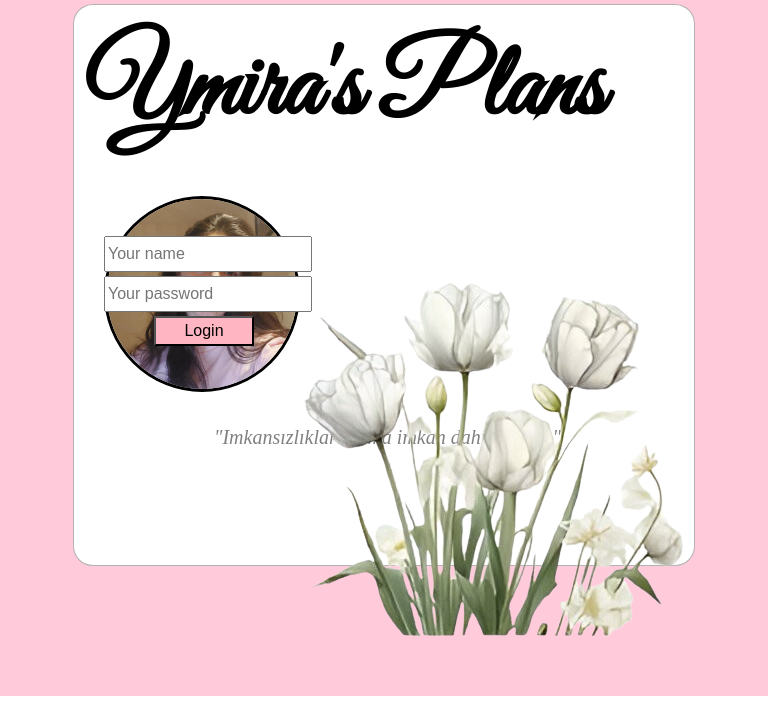
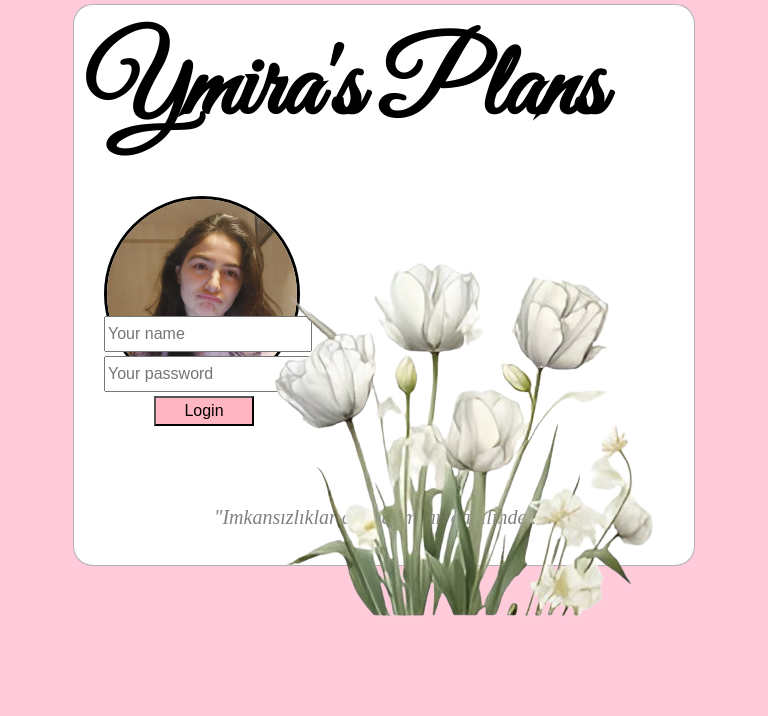
Before and after one commit to AliMKCL/Todo-website, a FastAPI app: page / in a window 768 px wide. Shown: the part 104-820 px from the top of the page. Run offline with FastAPI, Linux system fonts and the light colour scheme.

Commit message:
responsive

```diff
--- a/static/index.css
+++ b/static/index.css
@@ -138,6 +138,10 @@
     }
 
     .below_header {
-        transform: translateY(-200px);
+        transform: translateY(-120px);
+    }
+
+    .white_tulips {
+        transform: translateY(-50px);
     }
 }
```
